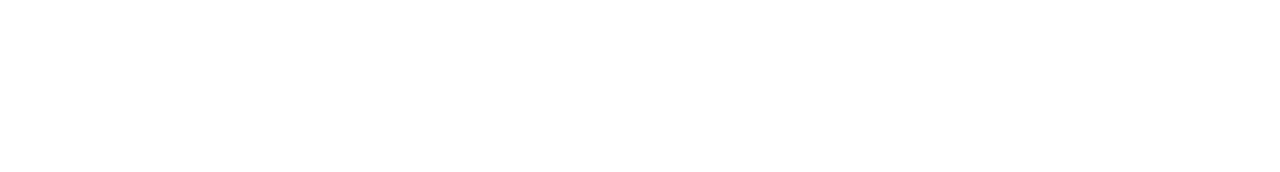
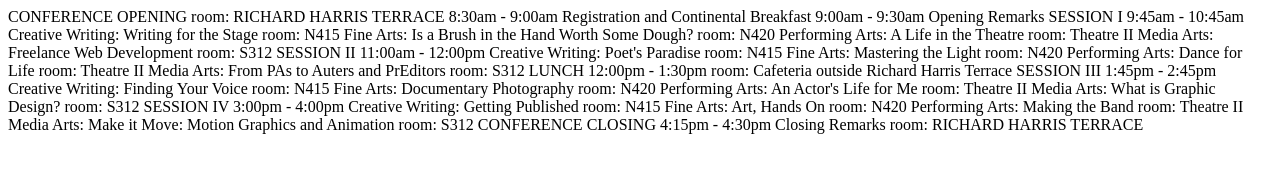
Before and after one commit to sabuz24/Careers-in-the-creative-Arts-, a plain HTML site: page schedule.html in a window 1280 px wide. Drawn offline with Linux system fonts and the light colour scheme.

Commit message:
Update schedule.html

```diff
--- a/schedule.html
+++ b/schedule.html
@@ -10,7 +10,83 @@
     </head>
     <body>
 
-        <!-- Add your site or application content here -->
+        CONFERENCE OPENING
+     room: RICHARD HARRIS TERRACE
+     8:30am - 9:00am  Registration and Continental Breakfast
+     9:00am - 9:30am  Opening Remarks
+
+
+SESSION I
+9:45am - 10:45am
+          Creative Writing: Writing for the Stage
+          room: N415
+
+          Fine Arts: Is a Brush in the Hand Worth Some Dough?
+          room: N420
+
+          Performing Arts: A Life in the Theatre
+          room: Theatre II
+
+          Media Arts: Freelance Web Development
+          room: S312
+
+
+SESSION II
+11:00am - 12:00pm
+
+          Creative Writing: Poet's Paradise
+          room: N415
+
+          Fine Arts: Mastering the Light
+          room: N420
+
+          Performing Arts: Dance for Life
+          room: Theatre II
+
+          Media Arts: From PAs to Auters and PrEditors
+          room: S312
+
+
+LUNCH
+12:00pm - 1:30pm
+     room: Cafeteria outside Richard Harris Terrace
+
+SESSION III
+1:45pm - 2:45pm
+
+          Creative Writing: Finding Your Voice
+          room: N415
+
+          Fine Arts: Documentary Photography
+          room: N420
+
+          Performing Arts: An Actor's Life for Me
+          room: Theatre II
+
+          Media Arts: What is Graphic Design?
+          room: S312
+
+
+SESSION IV
+3:00pm - 4:00pm
+
+          Creative Writing: Getting Published
+          room: N415
+
+          Fine Arts: Art, Hands On
+          room: N420
+
+          Performing Arts: Making the Band
+          room: Theatre II
+
+          Media Arts: Make it Move: Motion Graphics and Animation
+          room: S312
+
+
+
+CONFERENCE CLOSING
+4:15pm - 4:30pm Closing Remarks
+     room: RICHARD HARRIS TERRACE
 
 
     </body>
```
